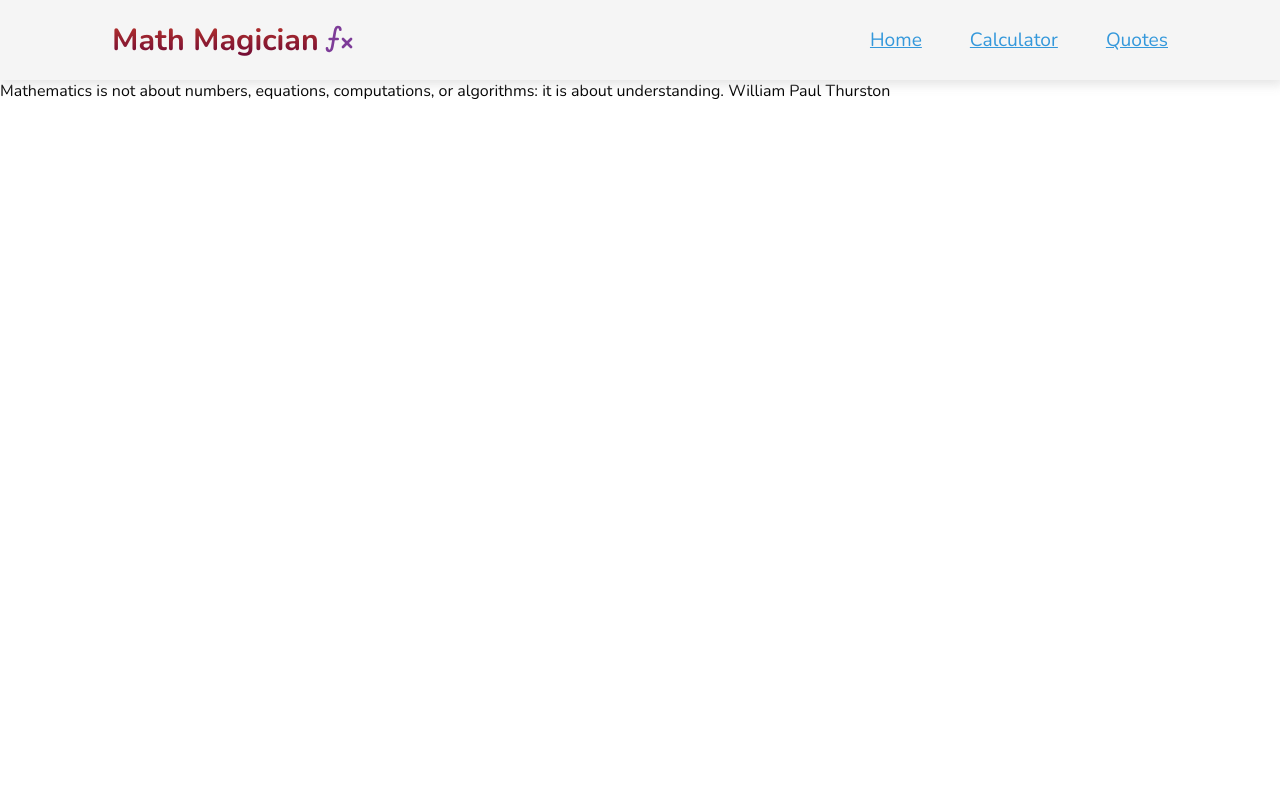
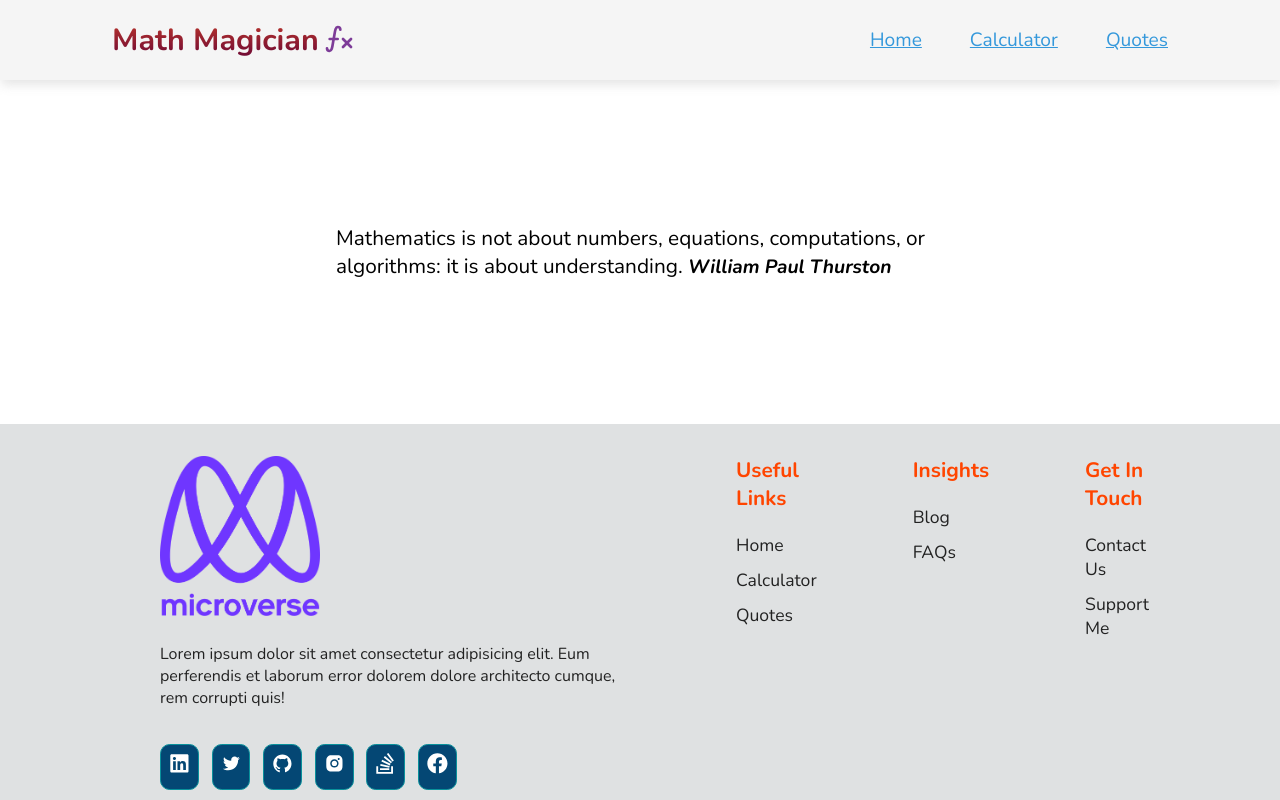
Before and after one commit to belaymit/math-magicians, a React (Create React App) app: page /quotes in a window 1280 px wide. Shown: the top 800 px of the page. Built offline with nearby package versions, Linux system fonts and the light colour scheme.

Commit message:
styled quotes-page

```diff
--- a/src/pages/quotes/quotes.scss
+++ b/src/pages/quotes/quotes.scss
@@ -1,4 +1,22 @@
 .quotes-container {
   margin-top: 5rem;
-  height: calc(100vh - 5rem);
+  display: flex;
+  align-items: center;
+  justify-content: center;
+
+  .quotes {
+    width: 50%;
+    margin: 8rem 0;
+    padding: 1rem;
+  }
+
+  p {
+    font-size: 1.3rem;
+
+    span {
+      font-style: italic;
+      font-size: 1.2rem;
+      font-weight: bold;
+    }
+  }
 }
```
